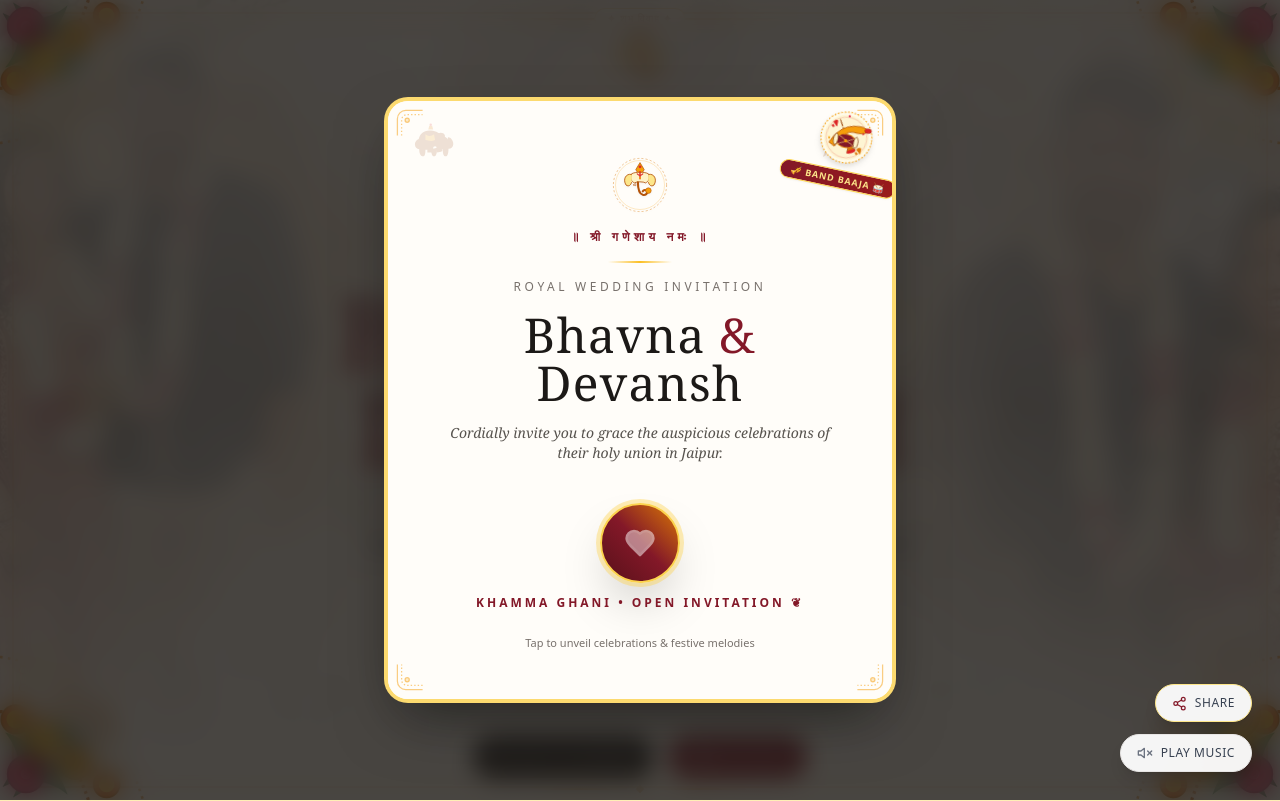
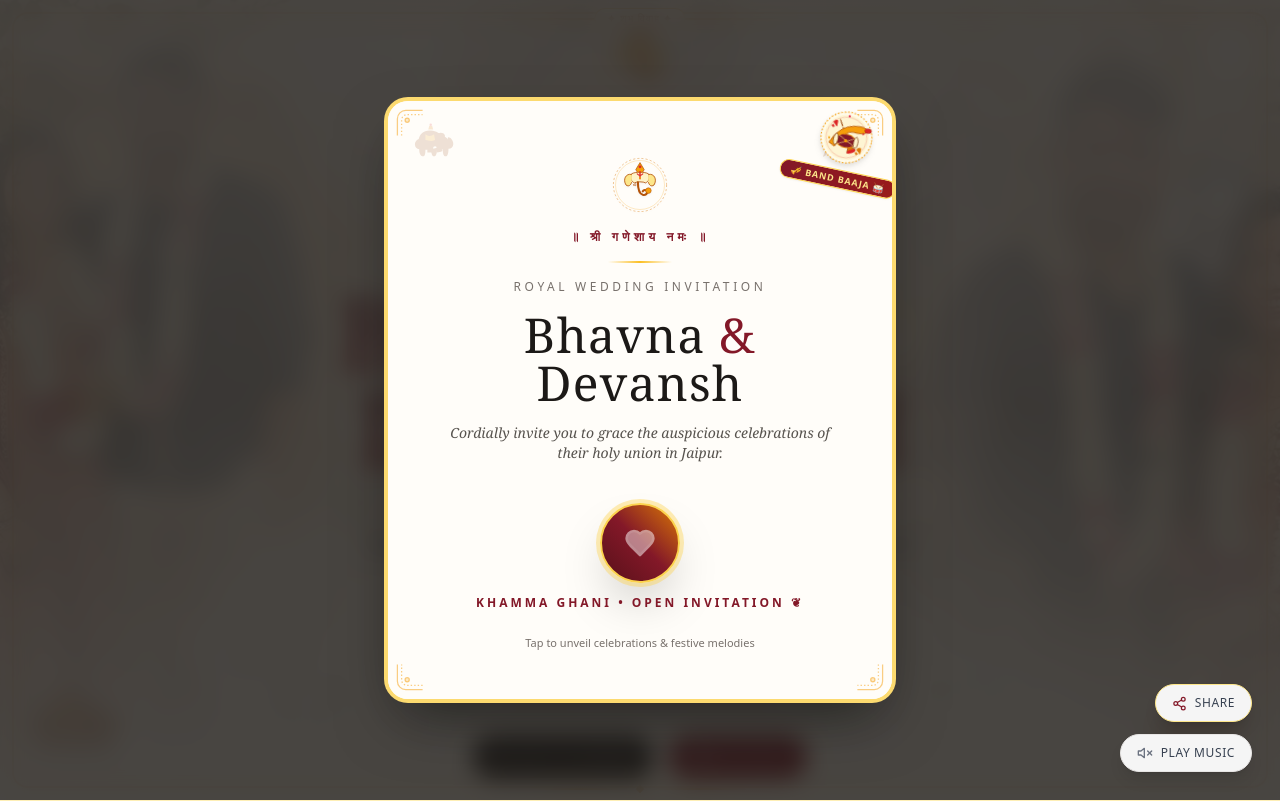
Before and after one commit to bhavishya31/Wedding-invite-december, a Next.js app: page / in a window 1280 px wide. Shown: the top 801 px of the page. Built offline with nearby package versions, Linux system fonts and the light colour scheme.

Commit message:
Update page.js

```diff
--- a/app/page.js
+++ b/app/page.js
@@ -130,63 +130,6 @@ const BandBaajaSticker = ({ className = "w-16 h-16", showLabel = false }) => (
     )}
   </div>
 );
-
-/* WEDDING FLORAL GARLAND & FLOWER CORNERS (GENDA, ROSES & JASMINE STRINGS) */
-const CornerGarland = ({ position = "top-left" }) => {
-  const posClass = {
-    "top-left": "top-0 left-0",
-    "top-right": "top-0 right-0 scale-x-[-1]",
-    "bottom-left": "bottom-0 left-0 scale-y-[-1]",
-    "bottom-right": "bottom-0 right-0 scale-x-[-1] scale-y-[-1]"
-  }[position];
-
-  return (
-    <div className={`fixed ${posClass} pointer-events-none z-40 w-32 h-32 sm:w-44 sm:h-44 md:w-52 md:h-52 drop-shadow-md select-none`}>
-      <svg viewBox="0 0 160 160" fill="none" className="w-full h-full" xmlns="http://www.w3.org/2000/svg">
-        {/* Background Mango / Paan Leaf Cluster */}
-        <path d="M10 2 C18 18 16 38 4 52 C22 46 36 34 38 18 Z" fill="#15803D" opacity="0.85" />
-        <path d="M2 10 C18 18 38 16 52 4 C46 22 34 36 18 38 Z" fill="#166534" opacity="0.85" />
-        <path d="M22 22 C34 40 48 48 68 44 C56 60 38 62 20 48 Z" fill="#047857" opacity="0.75" />
-
-        {/* Main Swag Garland Arc (Marigold & Jasmine Toran String) */}
-        <path d="M0 68 Q46 64 68 0" stroke="#B45309" strokeWidth="2.5" strokeDasharray="2 3" />
-        <path d="M0 110 Q78 100 110 0" stroke="#D97706" strokeWidth="2" strokeDasharray="2 4" />
-
-        {/* Hanging Jasmine / Mogra Flower Strings */}
-        <g stroke="#FDE68A" strokeWidth="1.5">
-          <line x1="18" y1="62" x2="18" y2="108" />
-          <line x1="36" y1="52" x2="36" y2="128" />
-          <line x1="56" y1="38" x2="56" y2="114" />
-          <line x1="82" y1="22" x2="82" y2="88" />
-        </g>
-        {/* Jasmine Flower Buds on Strings */}
-        {[
-          [18, 72], [18, 86], [18, 100],
-          [36, 66], [36, 82], [36, 98], [36, 114],
-          [56, 52], [56, 70], [56, 88], [56, 104],
-          [82, 38], [82, 56], [82, 74]
-        ].map(([cx, cy], idx) => (
-          <circle key={idx} cx={cx} cy={cy} r="3" fill="#FFFBEB" stroke="#F59E0B" strokeWidth="0.8" />
-        ))}
-
-        {/* Marigold Blooms on the Arch (Golden Saffron & Yellow Genda Phool) */}
-        <circle cx="12" cy="62" r="11" fill="#EA580C" stroke="#B45309" strokeWidth="1.2" />
-        <circle cx="12" cy="62" r="7" fill="#FACC15" />
-        <circle cx="34" cy="46" r="13" fill="#F59E0B" stroke="#B45309" strokeWidth="1.2" />
-        <circle cx="34" cy="46" r="8" fill="#FDE047" />
-        <circle cx="58" cy="28" r="12" fill="#D97706" stroke="#92400E" strokeWidth="1.2" />
-        <circle cx="58" cy="28" r="7" fill="#FACC15" />
-        <circle cx="82" cy="12" r="10" fill="#EA580C" stroke="#B45309" strokeWidth="1.2" />
-        <circle cx="82" cy="12" r="6" fill="#FDE047" />
-
-        {/* Royal Red Rose Centerpiece at the Topmost Apex */}
-        <circle cx="20" cy="20" r="14" fill="#BE123C" stroke="#881337" strokeWidth="1.5" />
-        <circle cx="20" cy="20" r="9" fill="#E11D48" />
-        <circle cx="20" cy="20" r="4" fill="#FFE4E6" />
-      </svg>
-    </div>
-  );
-};
 
 /* ROYAL RAJASTHANI MOTIF ARTWORK (Elephant, Camel, Horse) */
 const RoyalElephant = ({ className = "w-12 h-12" }) => (
@@ -656,12 +599,6 @@ export default function WeddingInvite() {
           <div className="h-[2px] w-16 sm:w-24 bg-gradient-to-l from-transparent via-amber-500/50 to-transparent" />
         </div>
       </div>
-
-      {/* CORNER FLORAL GARLANDS ON ALL FOUR CORNERS */}
-      <CornerGarland position="top-left" />
-      <CornerGarland position="top-right" />
-      <CornerGarland position="bottom-left" />
-      <CornerGarland position="bottom-right" />
 
       {/* INTERACTIVE ROYAL ENVELOPE / GREETING CARD MODAL */}
       {!isInvitationOpened && (
```
